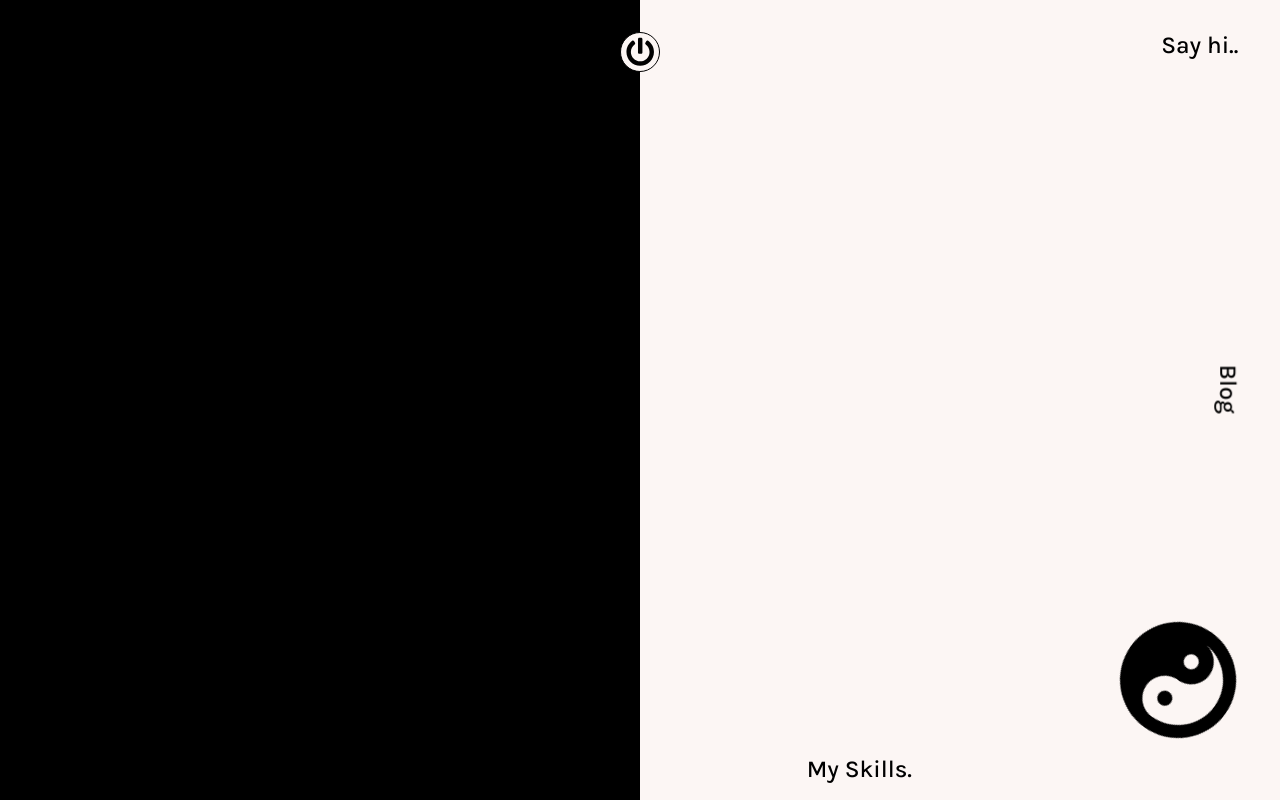
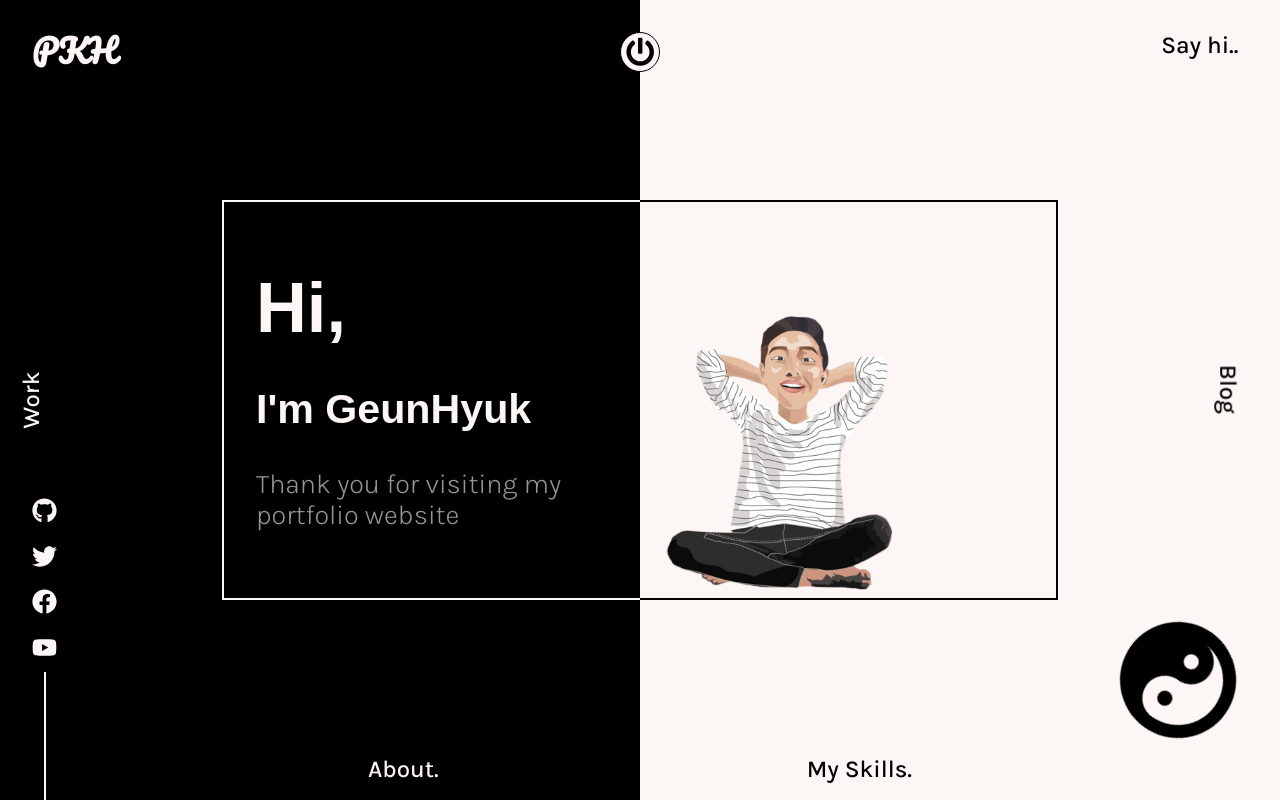
Before and after one commit to ParkGeunHyuk95/Portfolio, a React (Create React App) app: page / in a window 1280 px wide. Both pictures are taken after a click on the button "click here". Built offline with nearby package versions, Linux system fonts and the light colour scheme.

Commit message:
Feature: prifile img animation

```diff
--- /dev/null
+++ b/src/components/Intro.js
@@ -0,0 +1,80 @@
+import React from "react";
+import styled from "styled-components";
+import Me from '../assets/Images/profile-img.png'
+const Box = styled.div`
+  position: absolute;
+  left: 50%;
+  top: 50%;
+  transform: translate(-50%, -50%);
+  width: 65vw;
+  height: 50vh;
+  display: flex;
+  background: linear-gradient(
+        to right,
+        ${(props) => props.theme.body} 50%,
+        ${(props) => props.theme.text} 50%
+      )
+      bottom,
+    linear-gradient(
+        to right,
+        ${(props) => props.theme.body} 50%,
+        ${(props) => props.theme.text} 50%
+      )
+      top;
+  background-repeat: no-repeat;
+  background-size: 100% 2px;
+  border-left: 2px solid ${(props) => props.theme.body};
+  border-right: 2px solid ${(props) => props.theme.text};
+  z-index: 1;
+`;
+
+const SubBox = styled.div`
+width: 50%;
+position: relative;
+display: flex;
+.pic{
+    position: absolute;
+    bottom: 0;
+    left: 50%;
+    transform: translate(-50%,0%);
+    width: 100%;
+    height: auto;
+}
+`
+const Text = styled.div`
+font-size: calc(1em + 1.5vw);
+color: ${props => props.theme.body};
+padding: 2rem;
+cursor: pointer;
+display: flex;
+flex-direction: column;
+justify-content: space-evenly;
+&>*:last-child{
+    color: ${props => `rgba(${props.theme.bodyRgba},0.6)` };
+    font-size: calc(0.5rem + 1.5vw);
+    font-weight:300;
+}
+`
+
+
+const Intro = () => {
+  return (
+    <Box>
+      <SubBox>
+        <Text>
+            <h1>Hi,</h1>
+            <h3>I'm GeunHyuk</h3>
+            <h6>Thank you for visiting my portfolio website</h6>
+        </Text>
+        </SubBox>
+        <SubBox>
+        <div>
+            <img className="pic" src={Me} alt='picture'/>
+        </div>
+        </SubBox>
+
+    </Box>
+  );
+};
+
+export default Intro;
--- a/src/components/Main.js
+++ b/src/components/Main.js
@@ -5,6 +5,7 @@
 import PowerButton from "../subComponents/PowerButton";
 import SocialIcons from "../subComponents/SocialIcons";
 import { YinYang } from "./AllSvgs";
+import Intro from "./Intro";
 
 const MainContainer = styled.div`
   background: ${(props) => props.theme.body};
@@ -45,7 +46,7 @@
   z-index: 1;
 `;
 const Work = styled(NavLink)`
-  color: ${(props) => props.theme.text};
+  color: ${(props) => (props.click ? props.theme.body : props.theme.text)};
   position: absolute;
   top: 50%;
   left: calc(1rem+2vw);
@@ -128,8 +129,8 @@
         <DarkDiv click={click}/>
       <Container>
         <PowerButton />
-        <LogoComponent />
-        <SocialIcons />
+        <LogoComponent theme={click ? 'dark' : 'light'}/>
+        <SocialIcons theme={click ? 'dark' : 'light'}/>
         <Center click={click}>
           <YinYang
             onClick={() => handleClick()}
@@ -148,18 +149,19 @@
         <Blog to="/blog">
           <h2>Blog</h2>
         </Blog>
-        <Work to="/work">
+        <Work to="/work" click={click}>
           <h2>Work</h2>
         </Work>
         <BottomBar>
-          <About to="/about">
+          <About to="/about" click={click}>
             <h2>About.</h2>
           </About>
-          <Skills to="/skills">
+          <Skills to="/skills" click={click}>
             <h2>My Skills.</h2>
           </Skills>
         </BottomBar>
       </Container>
+      {click ? <Intro click={click}/>: null}
     </MainContainer>
   );
 };
--- a/src/subComponents/LogoComponent.js
+++ b/src/subComponents/LogoComponent.js
@@ -1,10 +1,11 @@
 import React from 'react'
 import styled from 'styled-components'
+import { DarkTheme } from '../components/Themes'
 
 
 const Logo=styled.h1`
 display: inline-block;
-color: ${props => props.theme.text};
+color: ${props => props.color=== 'dark' ? DarkTheme.text : DarkTheme.body};
 font-family: 'Pacifico',cursive;
 position: fixed;
 left: 2rem;
@@ -13,10 +14,10 @@
 `
 
 
-const LogoComponent = () => {
+const LogoComponent = (props) => {
   return (
-    <Logo>
-      CB
+    <Logo color={props.theme}>
+      PKH
     </Logo>
   )
 }
--- a/src/subComponents/SocialIcons.js
+++ b/src/subComponents/SocialIcons.js
@@ -2,6 +2,7 @@
 import { NavLink } from "react-router-dom";
 import styled from "styled-components";
 import { Facebook, Github, Twitter, YouTube } from "../components/AllSvgs";
+import { DarkTheme } from "../components/Themes";
 
 const Icons = styled.div`
   display: flex;
@@ -20,33 +21,33 @@
 const Line = styled.span`
   width: 2px;
   height: 8rem;
-  background-color: ${(props) => props.theme.text};
+  background-color: ${(props) => props.color=== 'dark'? DarkTheme.text : DarkTheme.body};
 `;
 
-const SocialIcons = () => {
+const SocialIcons = (props) => {
   return (
     <Icons>
       <div>
         <a href="https://github.com/parkgeunhyuk1" style={{ color: "inherit" }} target="_blank" >
-          <Github width={25} height={25} fill="currentColor" />
+          <Github width={25} height={25} fill={props.theme === "dark" ? DarkTheme.text : DarkTheme.body}  />
         </a>
       </div>
       <div>
         <NavLink to="/" style={{ color: "inherit" }} target="_blank">
-          <Twitter width={25} height={25} fill="currentColor" />
+          <Twitter width={25} height={25} fill={props.theme === "dark" ? DarkTheme.text : DarkTheme.body}  />
         </NavLink>
       </div>
       <div>
         <NavLink to="/" style={{ color: "inherit" }} target="_blank">
-          <Facebook width={25} height={25} fill="currentColor" />
+          <Facebook width={25} height={25} fill={props.theme === "dark" ? DarkTheme.text : DarkTheme.body}  />
         </NavLink>
       </div>
       <div>
         <NavLink to="/" style={{ color: "inherit" }} target="_blank">
-          <YouTube width={25} height={25} fill="currentColor" />
+          <YouTube width={25} height={25} fill={props.theme === "dark" ? DarkTheme.text : DarkTheme.body} />
         </NavLink>
       </div>
-      <Line />
+      <Line color={props.theme}/>
     </Icons>
   );
 };
```
